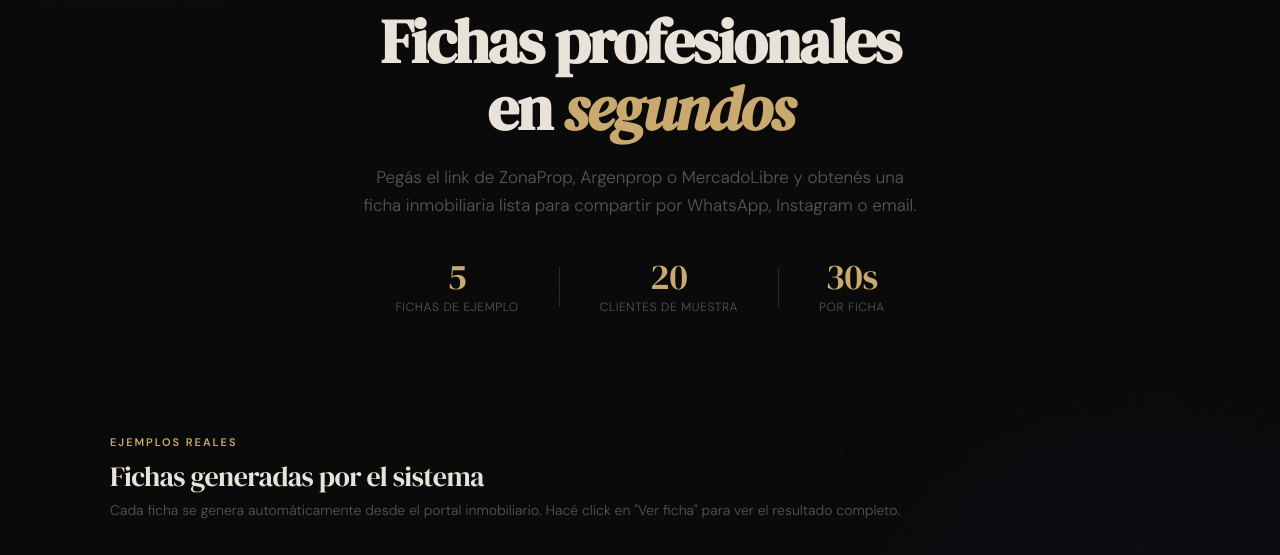
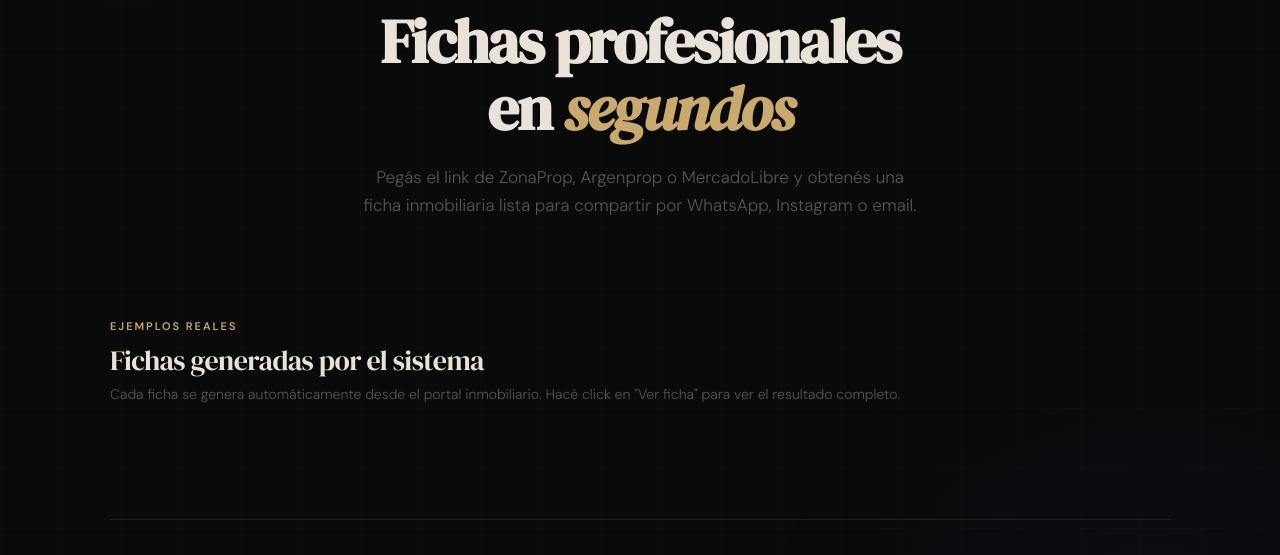
Before and after one commit to axelcai99-bot/fichas.ia, a Flask app: page /showcase in a window 1280 px wide. Shown: the part 192-747 px from the top of the page. Run offline with Flask 3, Linux system fonts and the light colour scheme; data comes from the database, SQL or seed files in the repository.

Commit message:
Add files via upload

```diff
--- a/templates/showcase.html
+++ b/templates/showcase.html
@@ -140,22 +140,6 @@ footer{border-top:1px solid var(--border);padding:28px 0;text-align:center}
     <div class="hero-tag">Plataforma inmobiliaria</div>
     <h1>Fichas profesionales<br>en <em>segundos</em></h1>
     <p>Pegás el link de ZonaProp, Argenprop o MercadoLibre y obtenés una ficha inmobiliaria lista para compartir por WhatsApp, Instagram o email.</p>
-    <div class="hero-stats">
-      <div class="stat">
-        <div class="stat-num"><em>5</em></div>
-        <div class="stat-label">Fichas de ejemplo</div>
-      </div>
-      <div class="divider"></div>
-      <div class="stat">
-        <div class="stat-num"><em>20</em></div>
-        <div class="stat-label">Clientes de muestra</div>
-      </div>
-      <div class="divider"></div>
-      <div class="stat">
-        <div class="stat-num"><em>30s</em></div>
-        <div class="stat-label">Por ficha</div>
-      </div>
-    </div>
   </section>
 
   <!-- FICHAS -->
```
